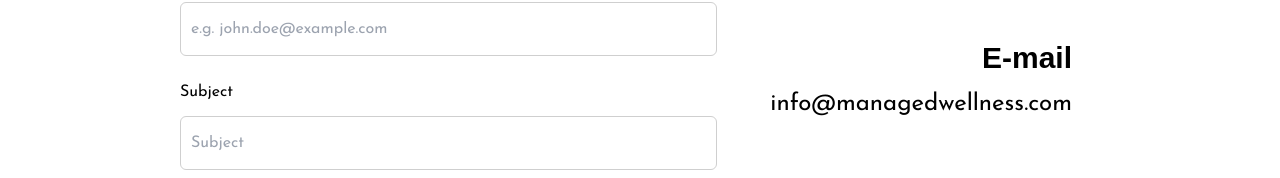
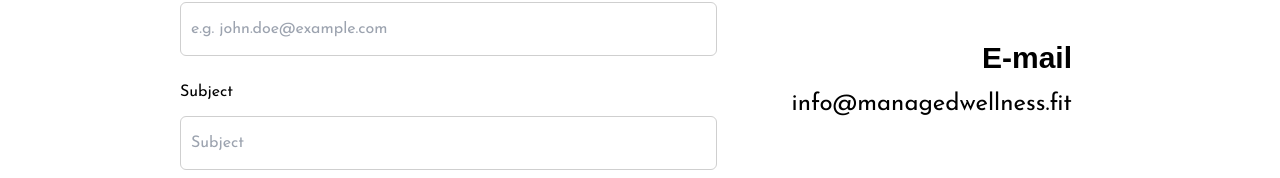
Before and after one commit to Richy-irad/managed-wellness, a Next.js app: page / in a window 1280 px wide. Shown: the part 3634-3812 px from the top of the page. Built offline with nearby package versions, Linux system fonts and the light colour scheme; a web font is replaced by a local one.

Commit message:
correct typo in email displayed on contact form

```diff
--- a/src/pages/contact.tsx
+++ b/src/pages/contact.tsx
@@ -50,7 +50,7 @@ const Contact = () => {
                     href="mailto:info@managedwellness.com"
                     className="font-regular text-xl lg:text-2xl hover:text-sage-green"
                   >
-                    info@managedwellness.com
+                    info@managedwellness.fit
                   </Link>
                 </div>
               </div>
--- a/src/pages/index.tsx
+++ b/src/pages/index.tsx
@@ -126,7 +126,7 @@ const Home: FC<IndexProps> = ({ services }) => {
                     href="mailto:info@managedwellness.com"
                     className="font-regular text-2xl hover:text-sage-green"
                   >
-                    info@managedwellness.com
+                    info@managedwellness.fit
                   </Link>
                 </div>
               </div>
```
